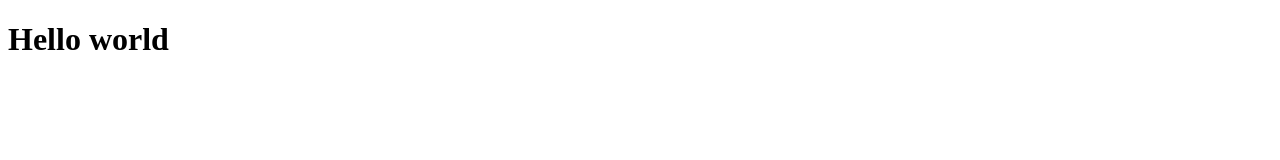
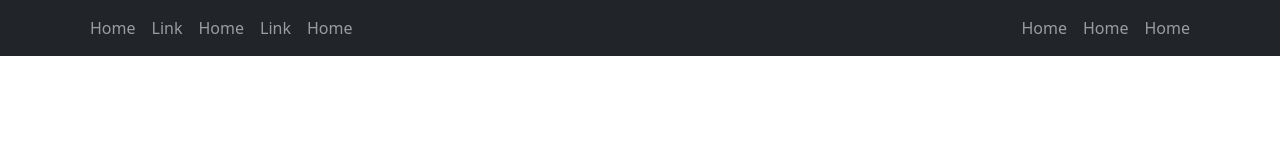
Before and after one commit to sonyart/sonyart.github.io, a plain HTML site: page index.html in a window 1280 px wide. Drawn offline with nearby package versions, Linux system fonts and the light colour scheme.

Commit message:
membuat navbar

```diff
--- a/index.html
+++ b/index.html
@@ -4,9 +4,51 @@
     <meta charset="UTF-8">
     <meta http-equiv="X-UA-Compatible" content="IE=edge">
     <meta name="viewport" content="width=device-width, initial-scale=1.0">
-    <title>Document</title>
+    <title>Xiaomi Indonesia | Website Resmi | Mi.com -   Xiaomi Indonesia</title>
+    <link href="images/favicon.ico" rel="shortcut icon" type="image/x-icon">
+    <link href="https://cdn.jsdelivr.net/npm/bootstrap@5.1.2/dist/css/bootstrap.min.css" rel="stylesheet">
+    <script src="https://cdn.jsdelivr.net/npm/bootstrap@5.1.2/dist/js/bootstrap.bundle.min.js"></script>
 </head>
 <body>
-    <h1>Hello world</h1>
+
+    <!-- membuat navbar -->
+    <nav class="navbar navbar-expand-lg navbar-dark bg-dark">
+        <div class="container">
+
+          <button class="navbar-toggler" type="button" data-bs-toggle="collapse" data-bs-target="#navbarScroll" aria-controls="navbarScroll" aria-expanded="false" aria-label="Toggle navigation">
+            <span class="navbar-toggler-icon"></span>
+          </button>
+          <div class="collapse navbar-collapse" id="navbarScroll">
+            <ul class="navbar-nav me-auto my-2 my-lg-0 navbar-nav-scroll" style="--bs-scroll-height: 100px;">
+              <li class="nav-item">
+                <a class="nav-link" aria-current="page" href="#">Home</a>
+              </li>
+              <li class="nav-item">
+                <a class="nav-link" href="#">Link</a>
+              </li>
+              <li class="nav-item">
+                <a class="nav-link " aria-current="page" href="#">Home</a>
+              </li>
+              <li class="nav-item">
+                <a class="nav-link" href="#">Link</a>
+              </li>
+              <li class="nav-item">
+                <a class="nav-link " aria-current="page" href="#">Home</a>
+              </li>
+            </ul>
+            <ul class="navbar-nav ml-auto">
+                <li class="nav-item">
+                    <a class="nav-link " aria-current="page" href="#">Home</a>
+                </li>
+                <li class="nav-item">
+                    <a class="nav-link " aria-current="page" href="#">Home</a>
+                  </li>
+                  <li class="nav-item">
+                    <a class="nav-link " aria-current="page" href="#">Home</a>
+                  </li>
+            </ul>
+          </div>
+        </div>
+      </nav>
 </body>
 </html>
```
Also changed, not shown: images/favicon.ico (added).
